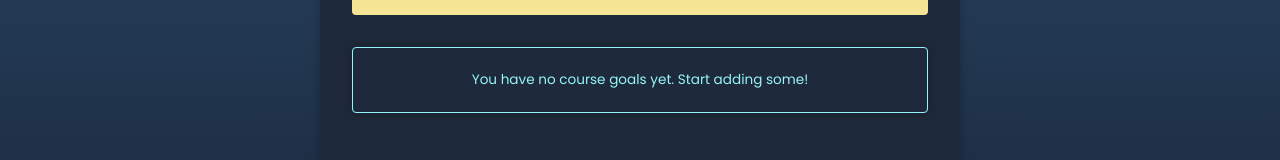
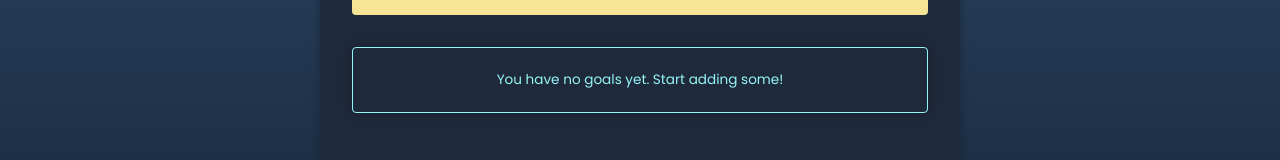
Before and after one commit to theblaisecode/TS-and-TSX, a React (Vite) app in the folder react_tsx/: page / in a window 1280 px wide. Shown: the part 436-596 px from the top of the page. Built offline with nearby package versions, Linux system fonts and the light colour scheme.

Commit message:
first commit

```diff
--- a/react_tsx/src/components/CourseGoalList.tsx
+++ b/react_tsx/src/components/CourseGoalList.tsx
@@ -7,7 +7,7 @@ function CourseGoalList({ goals, onDeleteGoal }: CourseGoalListProp) {
   if (goals.length === 0) {
     return (
       <InfoBox mode="hint">
-        You have no course goals yet. Start adding some!
+        You have no goals yet. Start adding some!
       </InfoBox>
     );
   }
```
